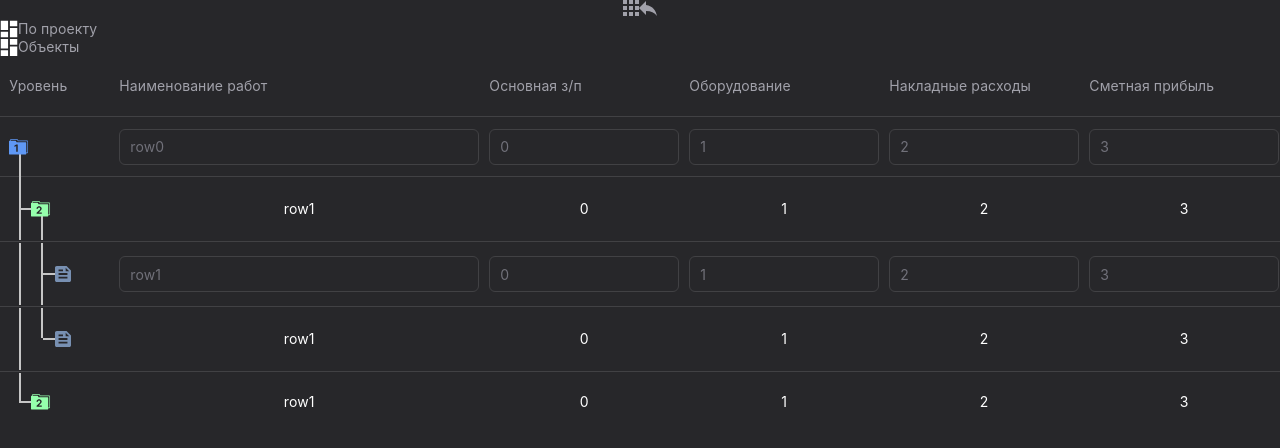
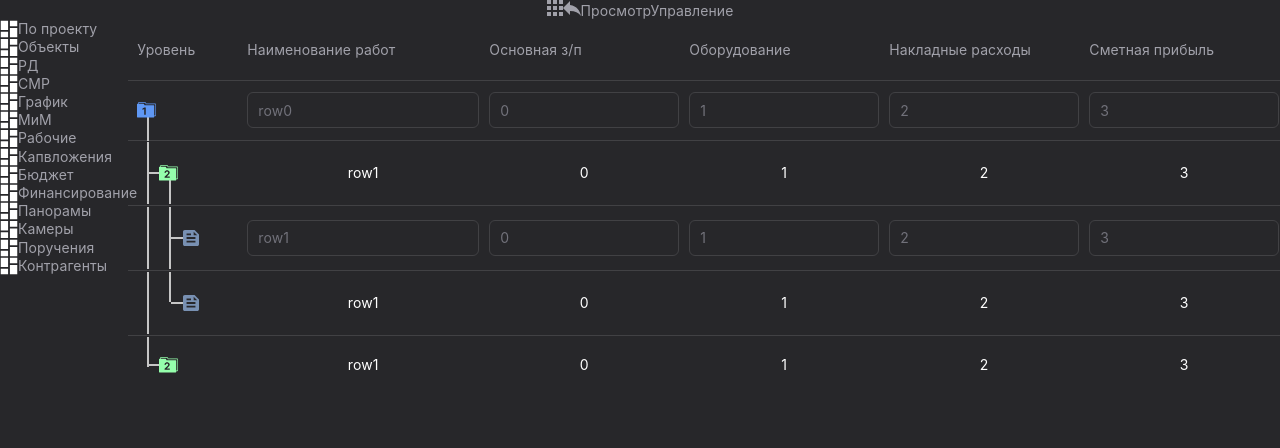
Before and after one commit to ArhDemetriy/SWS_test0, a React (Create React App) app: page / in a window 1280 px wide. Shown: the top 448 px of the page. Built offline with nearby package versions, Linux system fonts and the light colour scheme.

Commit message:
init styles

```diff
--- /dev/null
+++ b/src/features/Header/Header.module.scss
@@ -0,0 +1,3 @@
+.header{
+    &__target{}
+}
--- a/src/features/Header/Header.tsx
+++ b/src/features/Header/Header.tsx
@@ -1,4 +1,5 @@
 import { FC } from "react";
+import styles from './Header.module.scss';
 import logo from "./ico/logo.svg";
 import backward from "./ico/backward.svg";
 
@@ -6,8 +7,10 @@ interface HeaderProps {
 }
 
 export const Header: FC<HeaderProps> = _ => {
-    return <div>
+    return <div className={styles['header']}>
         <img src={logo} alt="" />
         <img src={backward} alt="" />
+        <span className={styles['header__target']} >Просмотр</span>
+        <span>Управление</span>
     </div>
 }
--- a/src/features/Pagination/Pagination.tsx
+++ b/src/features/Pagination/Pagination.tsx
@@ -2,11 +2,23 @@ import { FC } from "react";
 import styles from './Pagination.module.scss';
 import page from "./ico/page.svg";
 
-const SELECT = 1
+const SELECT = 3
 
 const ITEMS = [
     "По проекту",
     "Объекты",
+    "РД",
+    "СМР",
+    "График",
+    "МиМ",
+    "Рабочие",
+    "Капвложения",
+    "Бюджет",
+    "Финансирование",
+    "Панорамы",
+    "Камеры",
+    "Поручения",
+    "Контрагенты",
 ]
 
 interface PaginationItemProps {
--- a/src/pages/Main.module.scss
+++ b/src/pages/Main.module.scss
@@ -1,6 +1,9 @@
 .main{
     display: grid;
-    &__header{}
+    grid-template-columns: 10% 1fr;
+    &__header{
+        grid-area: 1 / 1 / 1 / span 2;
+    }
     &__pagination{}
     &__table{}
 }
```
